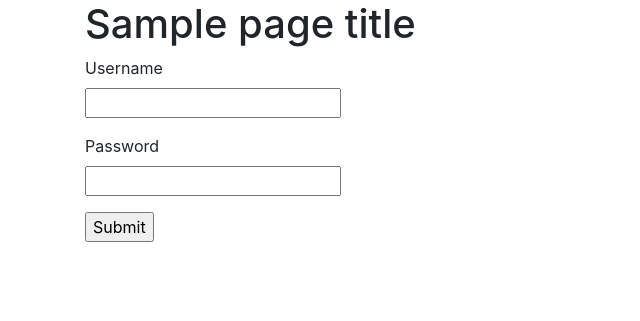
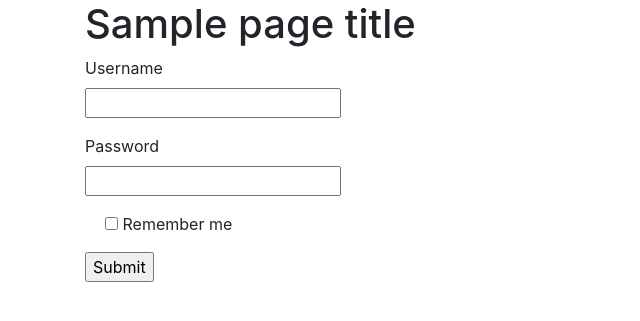
Before and after one commit to Sinrez/learn_python_course, a Flask app: template web_flask/webapp/templates/login.html in a window 1280 px wide. Shown: the top 321 px of the page, without its empty margins (0-640 px from the left). Run offline with Flask 3, Linux system fonts and the light colour scheme; the template is opened without the code that fills it: most values are stand-ins (such as "Sample title", 1, 10 or a date in 2020); form fields are guessed from the names that the template uses.

Commit message:
work with flask

```diff
--- a/web_flask/webapp/__init__.py
+++ b/web_flask/webapp/__init__.py
@@ -44,9 +44,10 @@ def create_app():
         if form.validate_on_submit():
             user = User.query.filter_by(username=form.username.data).first()
             if user and user.check_password(form.password.data):
-                login_user(user)
+                login_user(user, remember=form.remember_me.data)
                 flash('Вы вошли на сайт')
                 return redirect(url_for('index'))
+
         flash('Неправильное имя пользователя или пароль')
         return redirect(url_for('login'))
 
--- a/web_flask/webapp/templates/login.html
+++ b/web_flask/webapp/templates/login.html
@@ -35,6 +35,10 @@
                         {{ form.password.label }}<br>
                         {{ form.password() }}
                     </div>
+                    <div class="form-group form-check">
+                      {{ form.remember_me() }}
+                      {{ form.remember_me.label(class_='form-check-label') }}
+                  </div>
                     {{ form.submit }}
                 </form>
             </div>
```
Also changed, not shown: web_flask/webapp/forms.py (+5 -5 lines).
